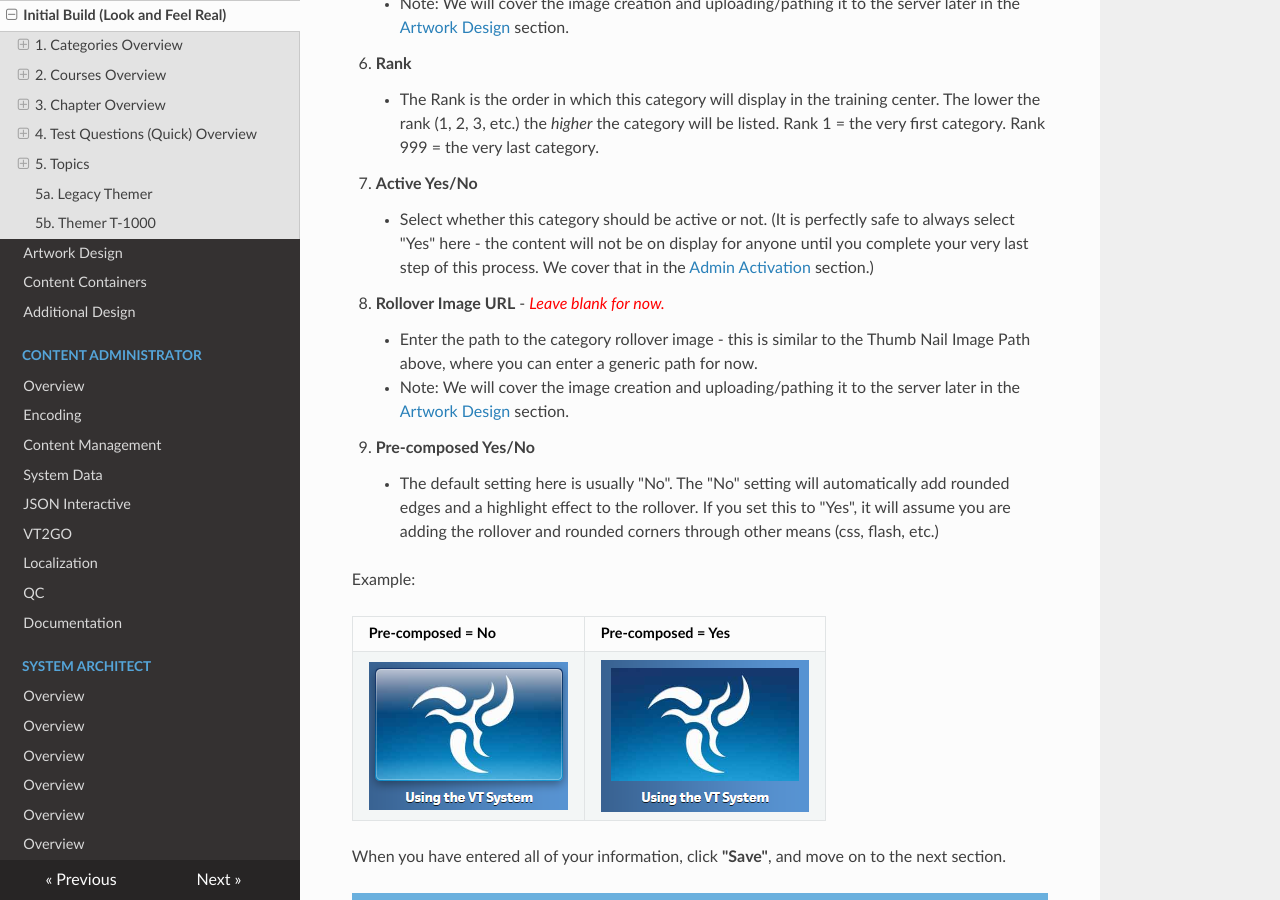
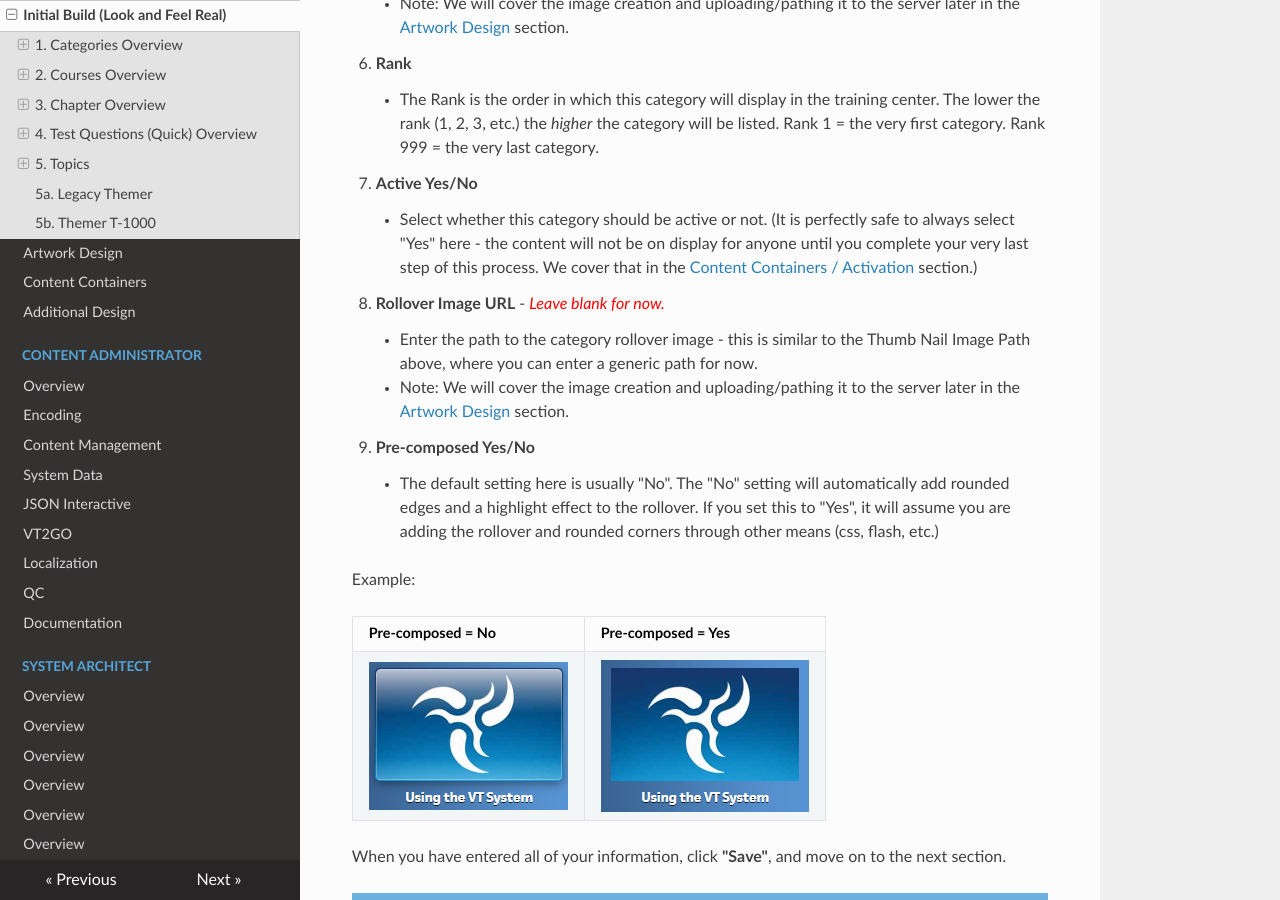
Before and after one commit to lightspeedvt/lsvt-help-docs, an MkDocs documentation site: the page built from docs/training_center_designer/initial_build.md, in a window 1280 px wide and 900 px high, scrolled down 2255 px. Built offline with MkDocs 1.6.1, drawn with Linux system fonts in a browser that asks for light colours; nearby versions of some CDN libraries; old or Windows-style settings are respelled for this version of MkDocs; some of the changed text lies outside the part shown.

```diff
--- a/docs/training_center_designer/initial_build.md
+++ b/docs/training_center_designer/initial_build.md
@@ -41,14 +41,14 @@ Create your category by filling out these fields:
 	- Enter the internal description. This is a LightSpeed viewable field only. This is used to quickly identify which client a category belongs to, or adding other important details, such as recent changes.
 5. **Thumb Nail Image Path**
 	- Enter the image path to the category image. This will be the web URL to where the image is hosted on our cloud server. Because we did not build the image yet, put in a generic path as a placeholder: <span style="color:red">_http://videos.lightspeedvt.com/video_files/client_name/tiles/category_name.jpg_</span>
-	- Note: We will cover the image creation and uploading/pathing it to the server later in the [Artwork Design](/artwork_design.md) section.
+	- Note: We will cover the image creation and uploading/pathing it to the server later in the [Artwork Design](../training_center_designer/artwork_design.md) section.
 6. **Rank**
 	- The Rank is the order in which this category will display in the training center. The lower the rank (1, 2, 3, etc.) the _higher_ the category will be listed. Rank 1 = the very first category. Rank 999 = the very last category.
 7. **Active Yes/No**
-	- Select whether this category should be active or not. (It is perfectly safe to always select "Yes" here - the content will not be on display for anyone until you complete your very last step of this process. We cover that in the [Admin Activation](/admin_activation.md) section.)
+	- Select whether this category should be active or not. (It is perfectly safe to always select "Yes" here - the content will not be on display for anyone until you complete your very last step of this process. We cover that in the [Content Containers / Activation](../training_center_designer/content_container.md) section.)
 8. **Rollover Image URL** - <span style="color:red">_Leave blank for now._</span>
 	- Enter the path to the category rollover image - this is similar to the Thumb Nail Image Path above, where you can enter a generic path for now.
-	- Note: We will cover the image creation and uploading/pathing it to the server later in the [Artwork Design](/artwork_design.md) section.
+	- Note: We will cover the image creation and uploading/pathing it to the server later in the [Artwork Design](../training_center_designer/artwork_design.md) section.
 9. **Pre-composed Yes/No**
 	- The default setting here is usually "No". The "No" setting will automatically add rounded edges and a highlight effect to the rollover. If you set this to "Yes", it will assume you are adding the rollover and rounded corners through other means (css, flash, etc.)
 
@@ -94,7 +94,7 @@ Create your course by filling out these fields:
 4. **Internal Description**
 	- Enter the internal description. This is a LightSpeed viewable field only. This is used to quickly identify which client a course belongs to, or adding other important details, such as recent changes.
 5. **Active Yes/No** - <span style="color:red">_Default: Yes_</span>
-	- Select whether this course should be active or not. (It is perfectly safe to always select "Yes" here - the content will not be on display for anyone until you complete your very last step of this process. We cover that in the [Admin Activation](/admin_activation.md) section.)
+	- Select whether this course should be active or not. (It is perfectly safe to always select "Yes" here - the content will not be on display for anyone until you complete your very last step of this process. We cover that in the [Content Containers / Activation](../training_center_designer/content_container.md) section.)
 6. **Hide Course - Reports** - <span style="color:red">_Default: No_</span>
 	- This will show/hide the course in reporting sections.
 7. **Hide Course - Search** - <span style="color:red">_Default: No_</span>
@@ -109,7 +109,7 @@ Create your course by filling out these fields:
 	- Setting this toggle to "Yes" will force the user to complete the chapters in order.
 12. **Thumb Nail Image Path**
 	- Enter the path to the course image. This will be the web URL to where the image is hosted on our cloud server. Because we did not build the image yet, put in a generic path as a placeholder: <span style="color:red">_http://videos.lightspeedvt.com/video_files/client_name/tiles/course_name.jpg_</span>
-	- Note: We will cover the image creation and uploading/pathing it to the server later in the [Artwork Design](/artwork_design.md) section.
+	- Note: We will cover the image creation and uploading/pathing it to the server later in the [Artwork Design](../training_center_designer/artwork_design.md) section.
 13. **Preview Path**
 	- Enter the path to the course video preview (If this is your initial build, you likely do not have this video yet, so you can leave this path blank for the Content Admin to populate.)
 14. **Author**
@@ -402,4 +402,4 @@ Let's add your new topic using the new Themer. Navigate to the Super User Dashbo
 	![Image](/img/t-1000-5.png)<br /><br />
 
 
-Now your theme is updated, let's move on to the next section... [Artwork Design!](training_center_designer/artwork_design.md)
+Now your theme is updated, let's move on to the next section... [Artwork Design!](../training_center_designer/artwork_design.md)
```
